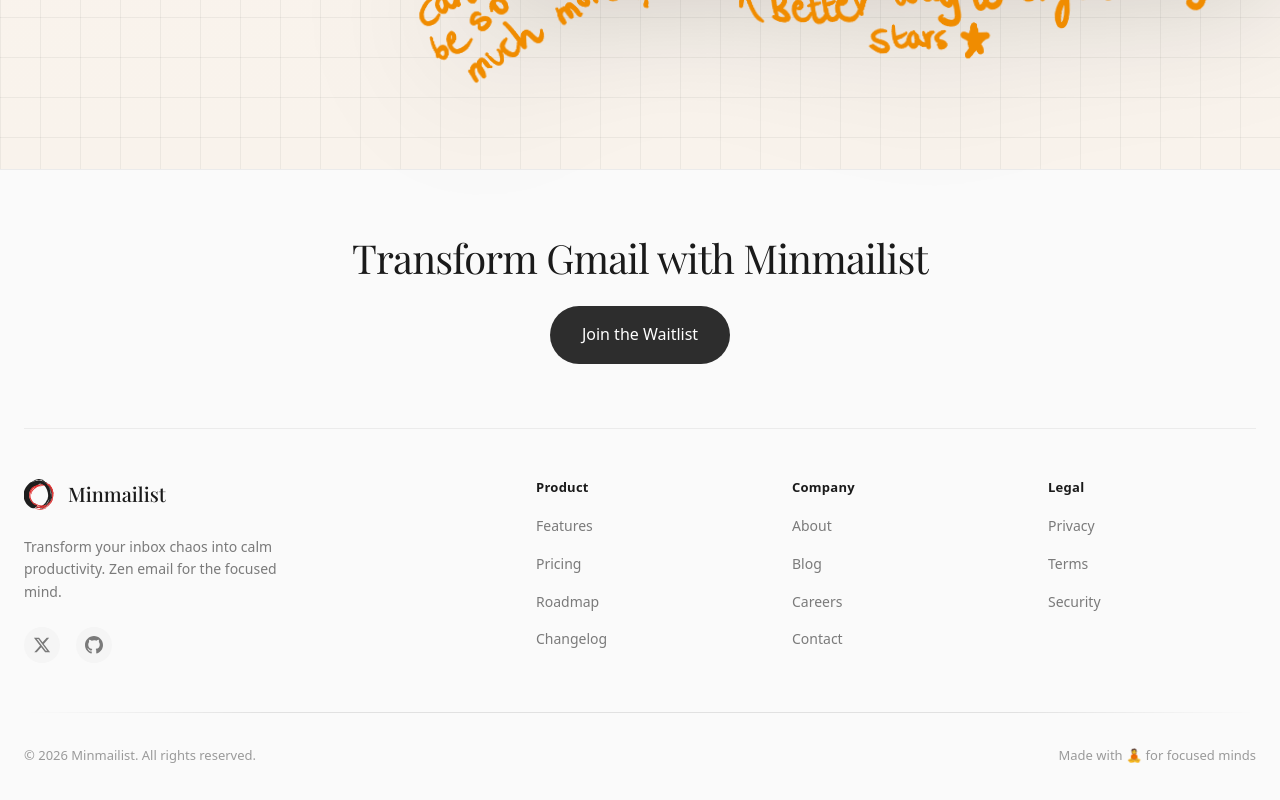
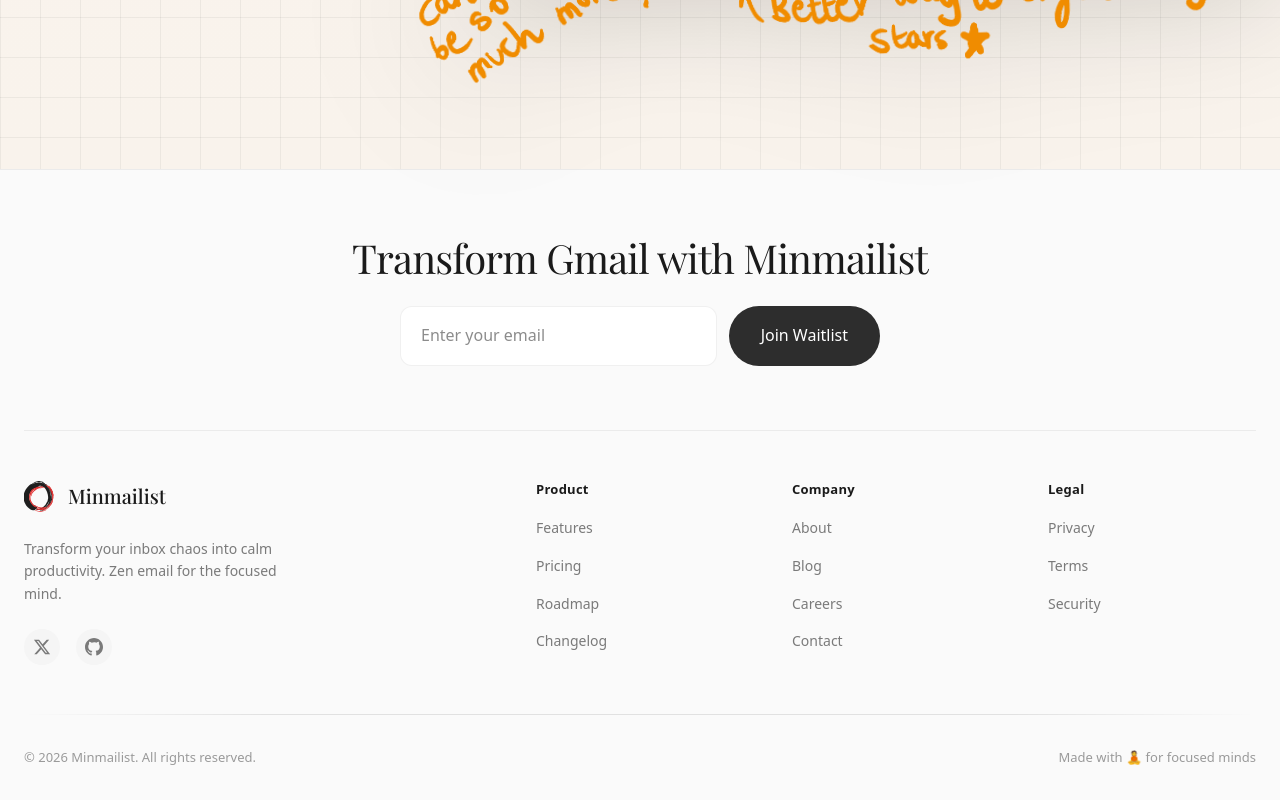
Before and after one commit to EshSubP/minmailist-landing-page, a Next.js app: page / in a window 1280 px wide. Shown: the part 8743-9543 px from the top of the page. Built offline with nearby package versions, Linux system fonts and the light colour scheme; a web font is replaced by a local one.

Commit message:
feat: Waitlist Firebase integration

```diff
--- a/next.config.ts
+++ b/next.config.ts
@@ -1,7 +1,7 @@
 import type { NextConfig } from "next";
 
 const nextConfig: NextConfig = {
-  output: "export",
+  // SSR mode for API routes (removed output: "export")
 };
 
 export default nextConfig;
--- a/package.json
+++ b/package.json
@@ -9,6 +9,7 @@
     "lint": "eslint"
   },
   "dependencies": {
+    "firebase-admin": "^13.6.0",
     "next": "16.1.1",
     "react": "19.2.3",
     "react-dom": "19.2.3"
--- /dev/null
+++ b/src/app/api/waitlist/route.ts
@@ -0,0 +1,61 @@
+import { NextRequest, NextResponse } from 'next/server';
+import { usersCollection } from '@/lib/firebase';
+
+export async function POST(request: NextRequest) {
+    try {
+        const body = await request.json();
+        const { email, source = 'landing_page' } = body;
+
+        // Validate email
+        if (!email || typeof email !== 'string') {
+            return NextResponse.json(
+                { error: 'Email is required' },
+                { status: 400 }
+            );
+        }
+
+        const emailRegex = /^[^\s@]+@[^\s@]+\.[^\s@]+$/;
+        if (!emailRegex.test(email)) {
+            return NextResponse.json(
+                { error: 'Invalid email format' },
+                { status: 400 }
+            );
+        }
+
+        // Check for duplicate
+        const existingUser = await usersCollection
+            .where('email', '==', email.toLowerCase())
+            .limit(1)
+            .get();
+
+        if (!existingUser.empty) {
+            return NextResponse.json(
+                { error: 'Email already registered' },
+                { status: 409 }
+            );
+        }
+
+        // Create new user document
+        const docRef = usersCollection.doc();
+        const newUser = {
+            id: docRef.id,
+            email: email.toLowerCase(),
+            createdAt: new Date(),
+            status: 'waitlist',
+            source: source,
+        };
+
+        await docRef.set(newUser);
+
+        return NextResponse.json(
+            { message: 'Successfully joined the waitlist!', id: docRef.id },
+            { status: 201 }
+        );
+    } catch (error) {
+        console.error('Waitlist signup error:', error);
+        return NextResponse.json(
+            { error: 'Internal server error' },
+            { status: 500 }
+        );
+    }
+}
--- a/src/components/Footer.tsx
+++ b/src/components/Footer.tsx
@@ -1,6 +1,7 @@
 'use client';
 
 import React from 'react';
+import WaitlistForm from './WaitlistForm';
 
 
 export default function Footer() {
@@ -37,7 +38,9 @@
                 {/* Waitlist CTA Section */}
                 <div
                     style={{
-                        textAlign: 'center',
+                        display: 'flex',
+                        flexDirection: 'column',
+                        alignItems: 'center',
                         paddingBottom: '4rem',
                         marginBottom: '3rem',
                         borderBottom: '1px solid var(--color-border-light)',
@@ -52,17 +55,12 @@
                             letterSpacing: '-0.02em',
                             color: 'var(--color-text-primary)',
                             marginBottom: '1.5rem',
+                            textAlign: 'center',
                         }}
                     >
                         Transform Gmail with Minmailist
                     </h2>
-                    <a
-                        href="#waitlist"
-                        className="btn btn-primary"
-                        style={{ padding: '1rem 2rem', fontSize: '1rem' }}
-                    >
-                        Join the Waitlist
-                    </a>
+                    <WaitlistForm />
                 </div>
 
                 {/* Main Footer Content */}
--- /dev/null
+++ b/src/components/WaitlistForm.tsx
@@ -0,0 +1,111 @@
+'use client';
+
+import React, { useState } from 'react';
+
+type FormStatus = 'idle' | 'loading' | 'success' | 'error';
+
+export default function WaitlistForm() {
+    const [email, setEmail] = useState('');
+    const [status, setStatus] = useState<FormStatus>('idle');
+    const [message, setMessage] = useState('');
+
+    const handleSubmit = async (e: React.FormEvent) => {
+        e.preventDefault();
+
+        if (!email) return;
+
+        setStatus('loading');
+        setMessage('');
+
+        try {
+            const response = await fetch('/api/waitlist', {
+                method: 'POST',
+                headers: { 'Content-Type': 'application/json' },
+                body: JSON.stringify({ email, source: 'landing_page' }),
+            });
+
+            const data = await response.json();
+
+            if (response.ok) {
+                setStatus('success');
+                setMessage(data.message || 'Thanks for joining!');
+                setEmail('');
+            } else {
+                setStatus('error');
+                setMessage(data.error || 'Something went wrong');
+            }
+        } catch {
+            setStatus('error');
+            setMessage('Network error. Please try again.');
+        }
+    };
+
+    return (
+        <div id="waitlist" style={{ width: '100%', maxWidth: '480px' }}>
+            <form
+                onSubmit={handleSubmit}
+                style={{
+                    display: 'flex',
+                    gap: '0.75rem',
+                    flexWrap: 'wrap',
+                }}
+            >
+                <input
+                    type="email"
+                    value={email}
+                    onChange={(e) => setEmail(e.target.value)}
+                    placeholder="Enter your email"
+                    required
+                    disabled={status === 'loading'}
+                    style={{
+                        flex: '1 1 280px',
+                        padding: '1rem 1.25rem',
+                        fontSize: '1rem',
+                        border: '1px solid var(--color-border-light)',
+                        borderRadius: 'var(--radius-lg)',
+                        background: 'white',
+                        outline: 'none',
+                        transition: 'border-color 0.2s ease, box-shadow 0.2s ease',
+                    }}
+                    onFocus={(e) => {
+                        e.currentTarget.style.borderColor = 'var(--color-accent-primary)';
+                        e.currentTarget.style.boxShadow = '0 0 0 3px rgba(59, 130, 246, 0.1)';
+                    }}
+                    onBlur={(e) => {
+                        e.currentTarget.style.borderColor = 'var(--color-border-light)';
+                        e.currentTarget.style.boxShadow = 'none';
+                    }}
+                />
+                <button
+                    type="submit"
+                    disabled={status === 'loading'}
+                    className="btn btn-primary"
+                    style={{
+                        padding: '1rem 2rem',
+                        fontSize: '1rem',
+                        cursor: status === 'loading' ? 'wait' : 'pointer',
+                        opacity: status === 'loading' ? 0.7 : 1,
+                    }}
+                >
+                    {status === 'loading' ? 'Joining...' : 'Join Waitlist'}
+                </button>
+            </form>
+
+            {/* Status Message */}
+            {message && (
+                <p
+                    style={{
+                        marginTop: '1rem',
+                        fontSize: '0.9375rem',
+                        color: status === 'success'
+                            ? 'var(--color-success, #16a34a)'
+                            : 'var(--color-error, #dc2626)',
+                        fontWeight: 500,
+                    }}
+                >
+                    {status === 'success' ? '✓ ' : ''}{message}
+                </p>
+            )}
+        </div>
+    );
+}
--- /dev/null
+++ b/src/lib/firebase.ts
@@ -0,0 +1,30 @@
+import { initializeApp, getApps, cert } from 'firebase-admin/app';
+import { getFirestore } from 'firebase-admin/firestore';
+
+// Initialize Firebase Admin SDK
+const firebaseAdminConfig = {
+    credential: cert({
+        projectId: process.env.FIREBASE_PROJECT_ID,
+        clientEmail: process.env.FIREBASE_CLIENT_EMAIL,
+        // Handle newlines in private key from env var
+        privateKey: process.env.FIREBASE_PRIVATE_KEY?.replace(/\\n/g, '\n'),
+    }),
+};
+
+// Avoid re-initializing in development (hot reload)
+const app = getApps().length === 0 ? initializeApp(firebaseAdminConfig) : getApps()[0];
+const db = getFirestore(app);
+
+// Users collection reference
+export const usersCollection = db.collection('Users');
+
+// User document type
+export interface User {
+    id: string;
+    email: string;
+    createdAt: Date;
+    status: 'waitlist' | 'active' | 'churned';
+    source: 'landing_page' | 'referral' | 'twitter' | 'other';
+}
+
+export { db };
```
Also changed, not shown: 1 other file (tests, documents, lock files or other folders).
